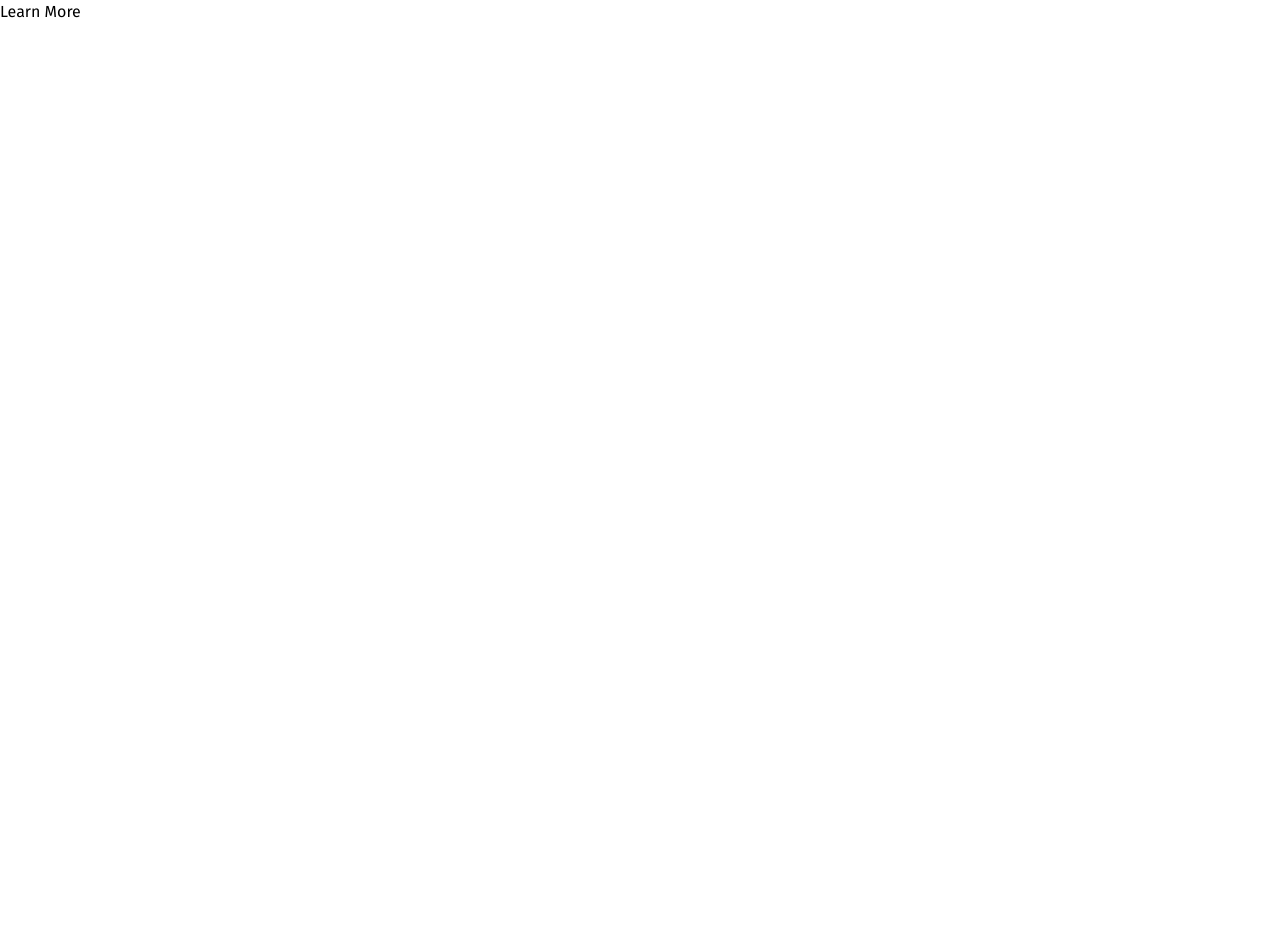
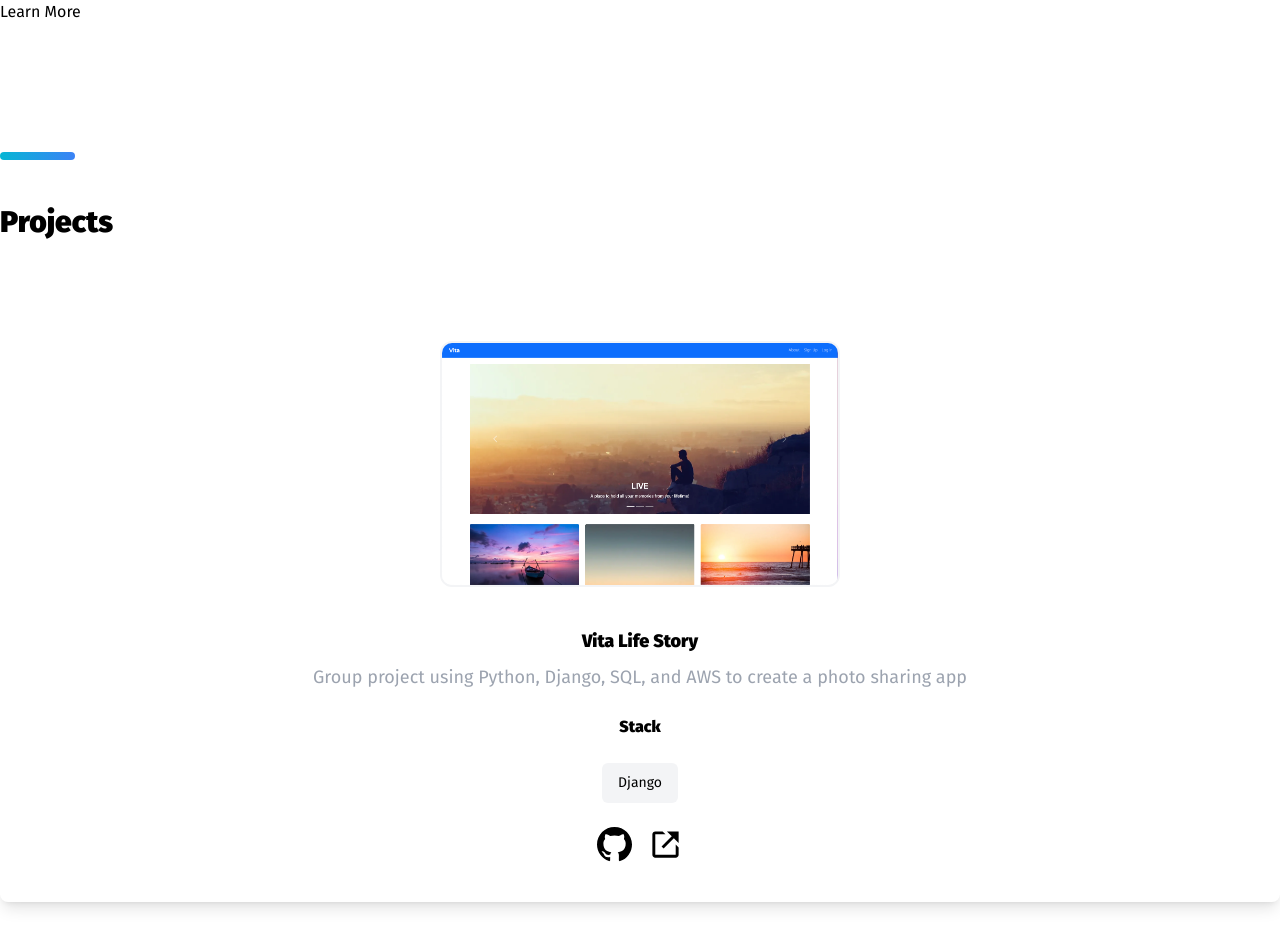
Before and after one commit to hummingbirdcreative/cc_portfolio, a Next.js app: page / in a window 1280 px wide. Shown: the part 260-1208 px from the top of the page. Before the commit the page ends 800 px from the top, so only its background shows below. Built offline with nearby package versions, Linux system fonts and the light colour scheme.

Commit message:
adding project and section

```diff
--- a/package.json
+++ b/package.json
@@ -20,6 +20,7 @@
     "next": "13.1.1",
     "react": "18.2.0",
     "react-dom": "18.2.0",
+    "react-icons": "^4.7.1",
     "typescript": "4.9.4"
   },
   "devDependencies": {
--- /dev/null
+++ b/pages/components/Atoms/Section/index.tsx
@@ -0,0 +1,28 @@
+import React, { FC, PropsWithChildren } from 'react';
+
+interface SectionHeadingProps {
+  name: string;
+}
+
+const Heading: FC<SectionHeadingProps> = (props) => {
+  const { name } = props;
+  return (
+    <h2 className="text-[30px] relative pt-12">
+      <figure className="absolute top-0 h-2 w-[75px] bg-gradient-to-r from-cyan-500 to-blue-500 rounded-xl" />
+      {name}
+    </h2>
+  );
+};
+
+const Wrapper: FC<PropsWithChildren> = (props) => {
+  return (
+    <section className="w-full my-6 py-6">
+      <div className="container mx-auto">{props.children}</div>
+    </section>
+  );
+};
+
+export const Section = {
+  Wrapper,
+  Heading,
+};
--- /dev/null
+++ b/pages/components/Projects/constants.ts
@@ -0,0 +1,22 @@
+import { Project } from './item';
+import VitaImage from './assets/vita-life-story.png';
+
+export const PROJECT_ITEMS: Project[] = [
+  {
+    name: 'Vita Life Story',
+    description:
+      'Group project using Python, Django, SQL, and AWS to create a photo sharing app',
+    image: '/assets/vita-life-story.png',
+    stacks: ['Django'],
+    links: [
+      {
+        type: 'Github',
+        href: 'https://github.com/hummingbirdcreative/Vita-App.git',
+      },
+      {
+        type: 'External',
+        href: 'https://vita-life-story.herokuapp.com/',
+      },
+    ],
+  },
+];
--- /dev/null
+++ b/pages/components/Projects/index.tsx
@@ -0,0 +1,17 @@
+import React from 'react';
+import { Section } from '../Atoms/Section';
+import { PROJECT_ITEMS } from './constants';
+import { ProjectItem } from './item';
+
+type Props = {};
+
+export const Projects = (props: Props) => {
+  return (
+    <Section.Wrapper>
+      <Section.Heading name="Projects" />
+      {PROJECT_ITEMS.map((project) => (
+        <ProjectItem key={project.name} {...project} />
+      ))}
+    </Section.Wrapper>
+  );
+};
--- /dev/null
+++ b/pages/components/Projects/item.tsx
@@ -0,0 +1,81 @@
+import Image from 'next/image';
+import Link from 'next/link';
+
+import { BsGithub } from 'react-icons/bs';
+import { BiLinkExternal } from 'react-icons/bi';
+import { FC } from 'react';
+import { IconType } from 'react-icons/lib';
+
+type Stack = 'Django' | 'Python';
+type LinkType = 'Github' | 'External';
+
+type Link = {
+  href: string;
+  type: LinkType;
+};
+
+export interface Project {
+  name: string;
+  description: string;
+  image: string;
+  stacks: Stack[];
+  links: Link[];
+}
+
+export const ProjectItem: FC<Project> = (project) => {
+  const { name, description, image, stacks, links } = project;
+
+  return (
+    <div className="my-20 shadow-lg text-center rounded-lg">
+      <Image
+        className="my-4 border-gray-100 border-spacing-2 rounded-xl  border-2 inline"
+        src={image}
+        width={400}
+        height={275}
+        alt={`${name} image`}
+      />
+      <div className="p-6">
+        <article className="mb-6">
+          <h2 className="text-lg mb-2">{name}</h2>
+          <p className="text-lg text-gray-400">{description}</p>
+        </article>
+        <div className="mb-6">
+          <h3 className="mb-6">Stack</h3>
+          <ul className="flex justify-center space-x-4">
+            {stacks?.map((stack) => (
+              <li
+                key={stack}
+                className="leading-[40px] bg-gray-100 rounded-md px-4 text-sm"
+              >
+                {stack}
+              </li>
+            ))}
+          </ul>
+        </div>
+        <ul className="flex justify-center space-x-4 mb-4">
+          {links?.map((link) => {
+            const { href, type } = link;
+            let Icon: IconType;
+
+            switch (type) {
+              case 'External':
+                Icon = BiLinkExternal;
+                break;
+              case 'Github':
+                Icon = BsGithub;
+                break;
+            }
+
+            return (
+              <li key={href}>
+                <Link href={href}>
+                  <Icon size={35} />
+                </Link>
+              </li>
+            );
+          })}
+        </ul>
+      </div>
+    </div>
+  );
+};
--- a/pages/index.tsx
+++ b/pages/index.tsx
@@ -1,6 +1,7 @@
 import Head from 'next/head';
 import { Intro } from './components/Intro';
 import { Navigation } from './components/Navigation';
+import { Projects } from './components/Projects';
 
 export default function Home() {
   return (
@@ -12,7 +13,10 @@ export default function Home() {
         <link rel="icon" href="/favicon.ico" />
       </Head>
       <Navigation />
-      <Intro />
+      <div className="flex flex-wrap w-full">
+        <Intro />
+        <Projects />
+      </div>
     </>
   );
 }
```
Also changed, not shown: public/assets/vita-life-story.png (added), 1 other file (tests, documents, lock files or other folders).
